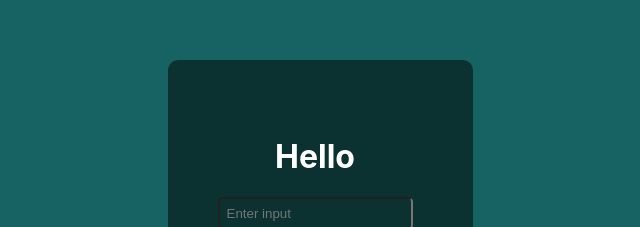
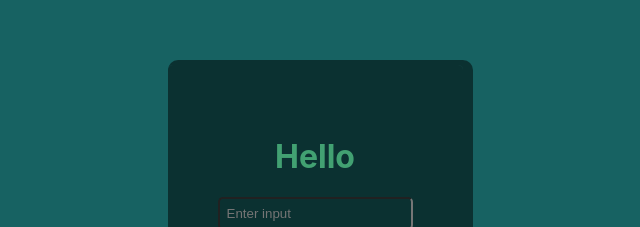
Before and after one commit to Sajjad124/react-form, a React (Create React App) app: page / in a window 1280 px wide. Shown: the part 209-436 px from the top of the page, without its empty margins (325-965 px from the left). Built offline with nearby package versions, Linux system fonts and the light colour scheme.

Commit message:
Update index.css

```diff
--- a/src/index.css
+++ b/src/index.css
@@ -33,7 +33,7 @@ code {
 }
 h1 {
   text-align: center;
-  color: white;
+  color: rgb(66, 161, 114);
 }
 input {
   padding: 7px;
```
